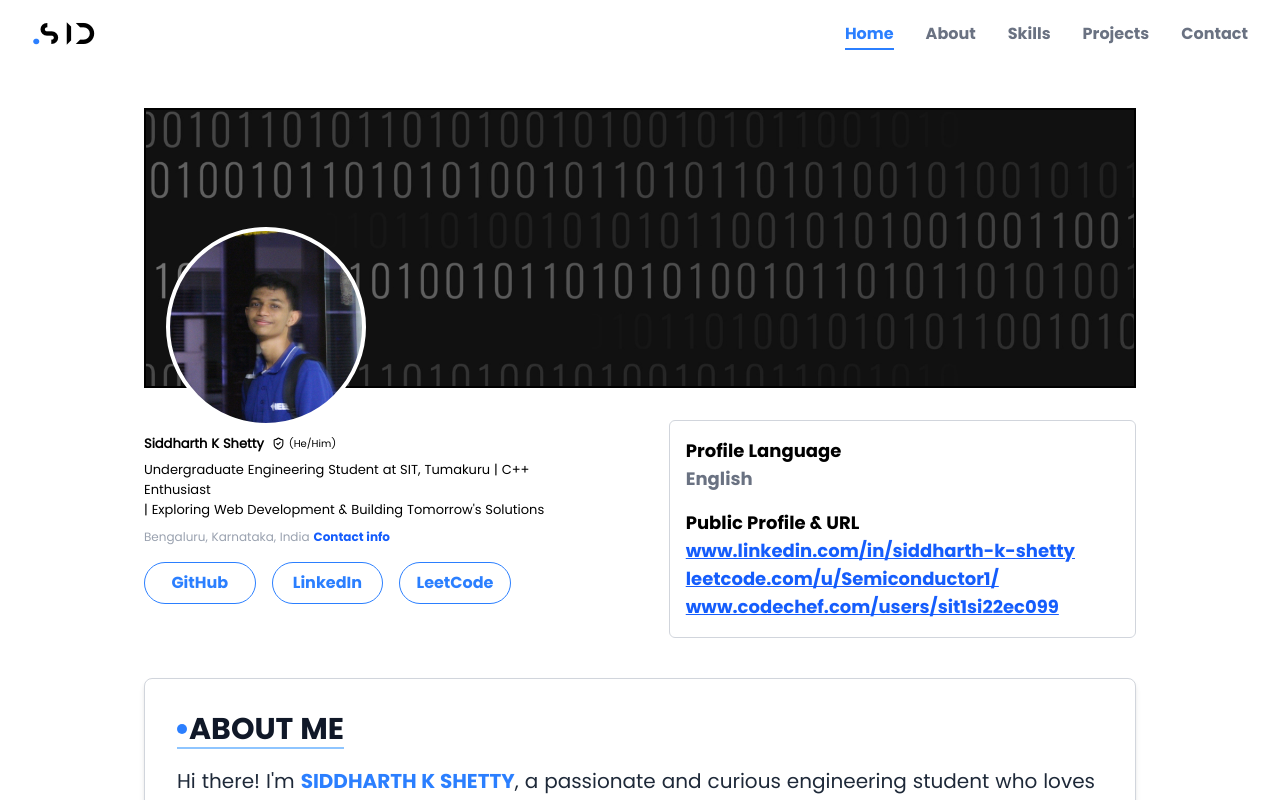
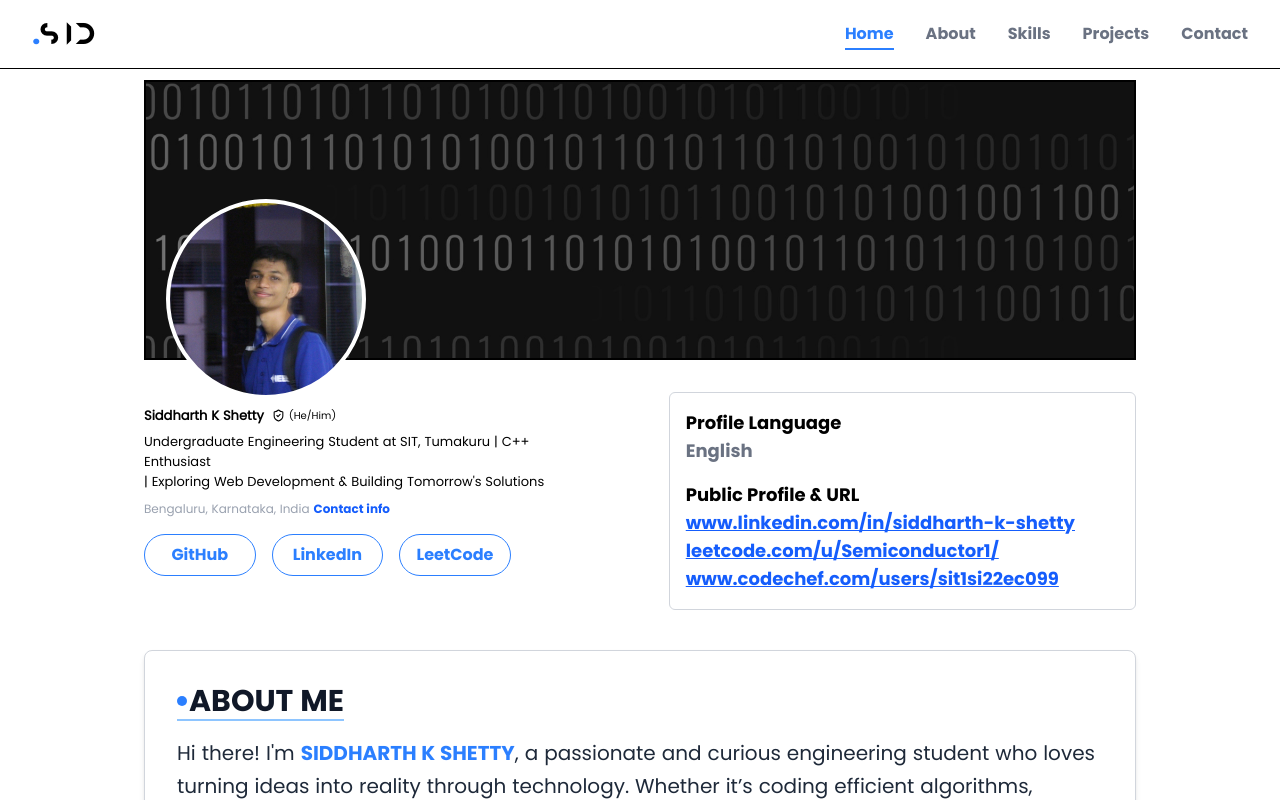
Before and after one commit to SHETTYKSIDDHARTH/PortfolioBeta, a React (Vite) app: page / in a window 1280 px wide. Shown: the top 800 px of the page. Built offline with nearby package versions, Linux system fonts and the light colour scheme.

Commit message:
Final Changes

```diff
--- a/src/Components/Home.jsx
+++ b/src/Components/Home.jsx
@@ -7,7 +7,7 @@ import Contact from './Contact';
 
 const Home = () => {
   return (
-    <div className="mt-25 w-full max-w-screen-lg min-w-screen-[90%] mx-auto h-fit  text-black overflow-x-hidden px-4 py-2 sm:px-4 bg-white rounded-sm mb-2.5">
+    <div className="mt-18 w-full max-w-screen-lg min-w-screen-[90%] mx-auto h-fit  text-black overflow-x-hidden px-4 py-2 sm:px-4 bg-white rounded-sm mb-2.5">
       <div id="home">
         <Hero />
       </div>
--- a/src/Components/Navbar.jsx
+++ b/src/Components/Navbar.jsx
@@ -62,7 +62,7 @@ const Navbar = () => {
   ];
 
   return (
-    <nav className="fixed top-0 left-0 right-0 z-50 bg-white text-black overflow-x-hidden">
+    <nav className="fixed top-0 left-0 right-0 z-50 bg-white text-black overflow-x-hidden border-b">
       <div className="max-w-full mx-auto px-4 sm:px-6 lg:px-8">
         <div className="relative py-4 flex items-center justify-between">
           {/* Logo */}
```
